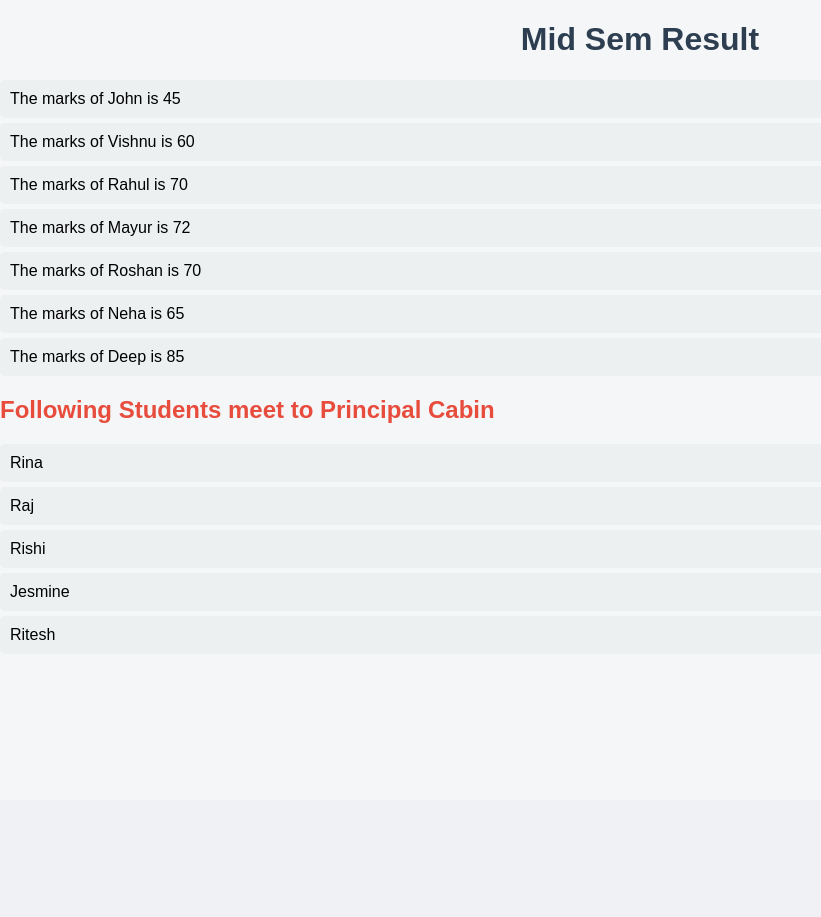
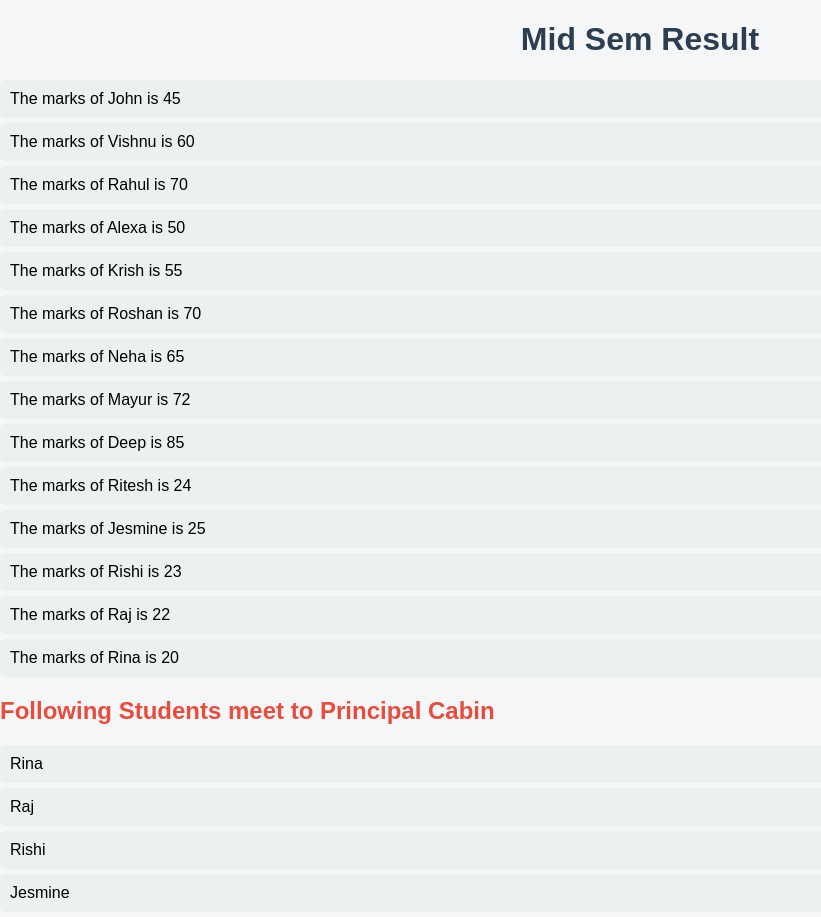
Before and after one commit to chashak20/flask-jinja-student-marks, a Flask app: page / in a window 1280 px wide. Shown: the top 917 px of the page, without its empty margins (0-821 px from the left). Before the commit the page ends 640 px from the top, so only its background shows below. Run offline with Flask 3, Linux system fonts and the light colour scheme.

Commit message:
list of all students

```diff
--- a/templates/index.html
+++ b/templates/index.html
@@ -10,13 +10,10 @@
 <body>
     <h1>Mid Sem Result</h1>
     <ul>
-        <li>The marks of John is {{marks['John']}}</li>
-        <li>The marks of Vishnu is {{marks['Vishnu']}}</li>
-        <li>The marks of Rahul is {{marks['Rahul']}}</li>
-        <li>The marks of Mayur is {{marks['Mayur']}}</li>
-        <li>The marks of Roshan is {{marks['Roshan']}}</li>
-        <li>The marks of Neha is {{marks['Neha']}}</li>
-        <li>The marks of Deep is {{marks['Deep']}}</li>
+        {% for key in marks.keys()%}
+        <li>The marks of {{key}} is {{marks.get(key)}}</li>
+        {% endfor %}
+
     </ul>
     <h2>Following Students meet to Principal Cabin</h2>
     <ul>
```
